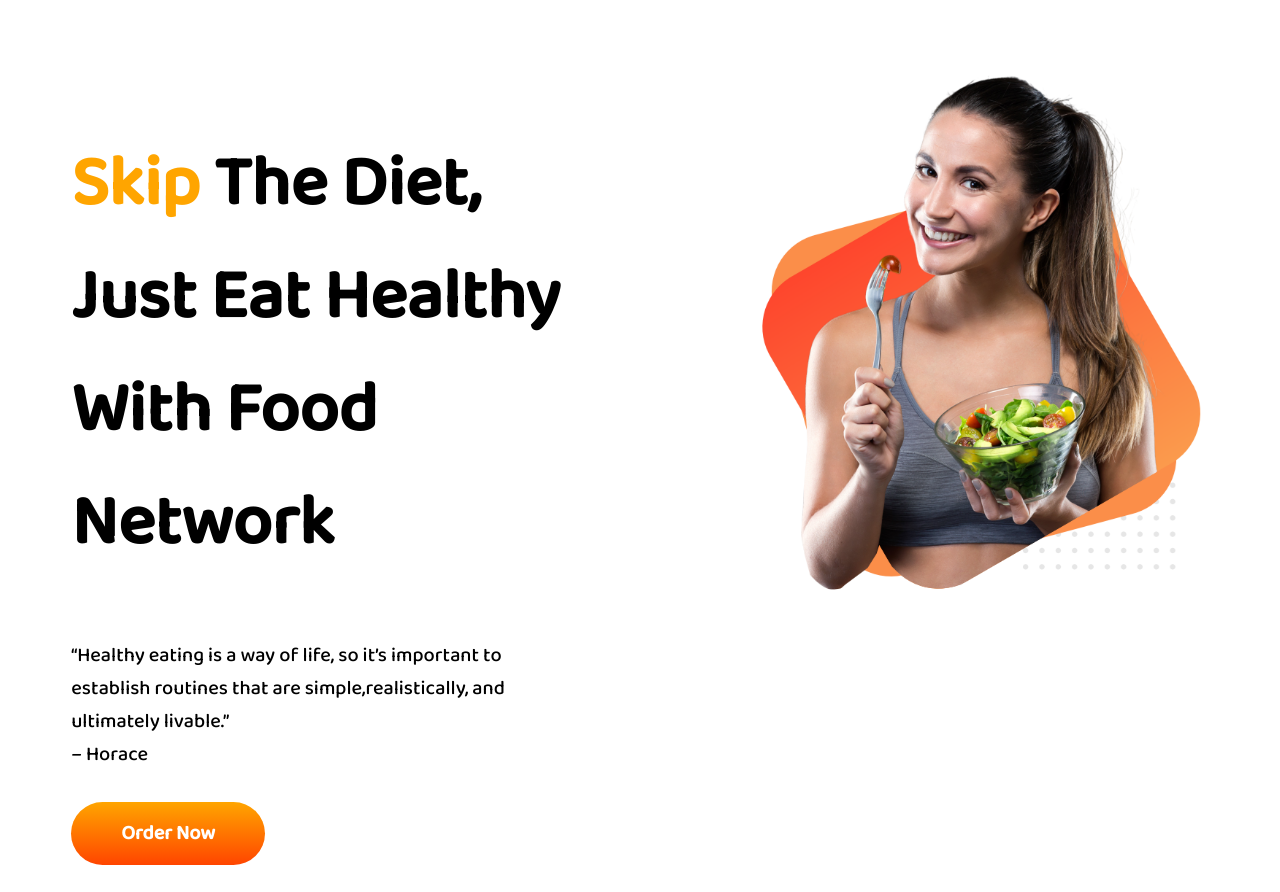
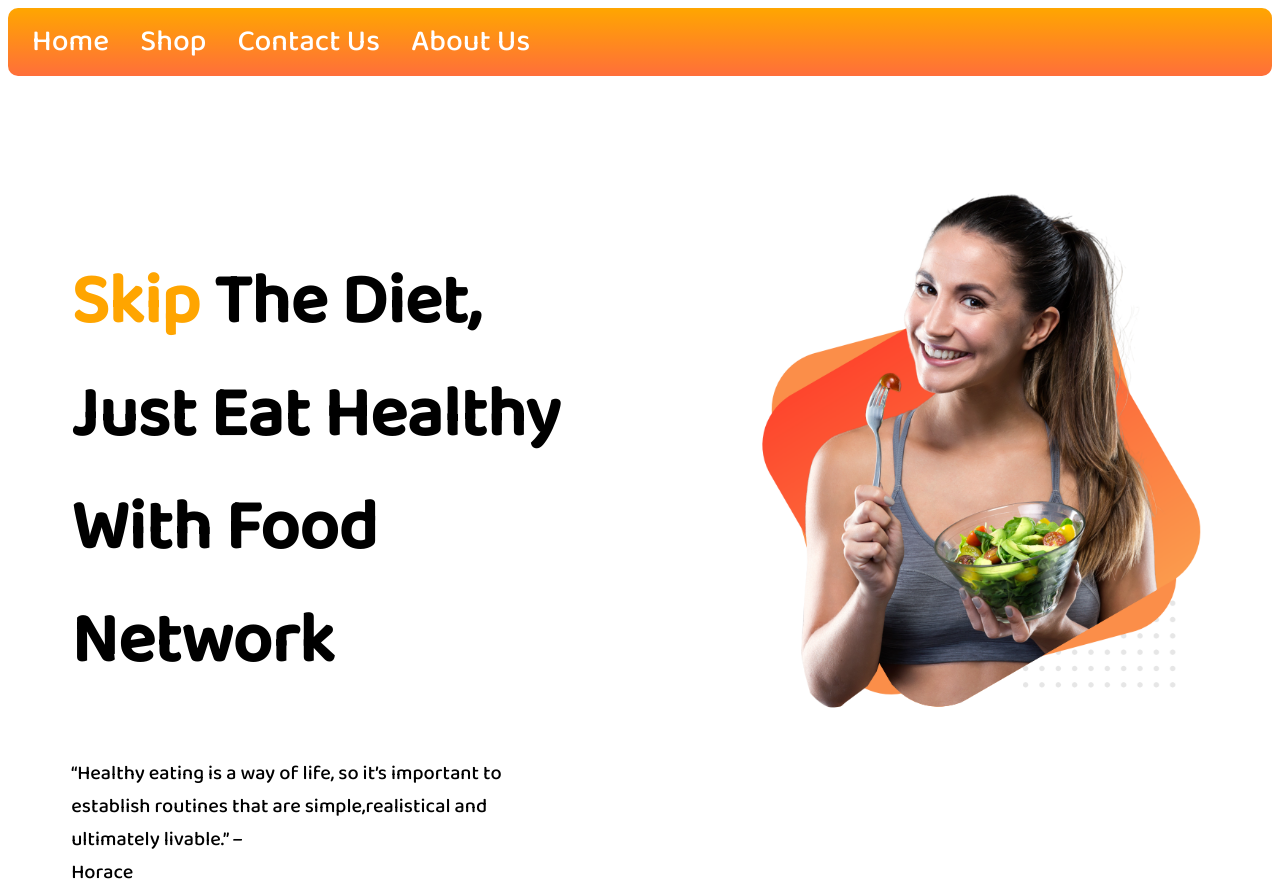
Before and after one commit to ThouhidTushar/food-network-vanilla-css, a plain HTML site: page index.html in a window 1280 px wide. Shown: the top 892 px of the page. Drawn offline with Linux system fonts and the light colour scheme.

Commit message:
Assignment-1-Final

```diff
--- a/index.html
+++ b/index.html
@@ -15,6 +15,18 @@
 
 <body>
 
+    <!-- This is Navbar -->
+
+    <section class="topbar">
+        <div class="navbar">
+            <a class="active" href="#home">Home</a>
+            <a href="#news">Shop</a>
+            <a href="#contact">Contact Us</a>
+            <a href="#about">About Us</a>
+        </div>
+    </section>
+
+
     <!-- This is Section 01 -->
 
     <section class="top">
@@ -27,21 +39,17 @@
             </h1>
 
             <p>“Healthy eating is a way of life, so it’s important to establish routines that are
-                simple,realistically, and
-                ultimately livable.”<br> – Horace</p> <br>
+                simple,realistical and
+                ultimately livable.” – <br> Horace </p> <br>
 
             <a class="btn" target="_blank" href="https://www.youtube.com/">Order Now</a>
 
         </div>
 
-        <!-- this is image -->
-
         <div class="half-width">
             <img src="images/female/Image 001.png" alt="">
 
         </div>
-
-
     </section>
 
 
@@ -51,23 +59,19 @@
 
     <section class="middle">
 
-        <!-- this is image -->
-
         <div class="half-width">
             <img src="images/female/2.png" alt="">
         </div>
 
-
         <div class="half-width">
 
-            <h1> About Me</h1>
+            <h1> About Us</h1>
             <p>I love to cook, but I haven’t always. In fact, for most of my early adult life,
                 cooking dinner usually meant microwaving a frozen dinner or adding boiling water to something that
                 came from a box. It wasn’t until I got married that I started eating real food because I married a
                 guy who cooks.</p> <br>
 
-
-            <a class="btn" target="_blank" href="https://www.youtube.com/">Contact Me</a>
+            <a class="btn" target="_blank" href="https://www.youtube.com/">Contact Now</a>
         </div>
 
     </section>
@@ -75,12 +79,15 @@
     <!-- This is Section 3 -->
 
     <div class="bottom">
+
         <h2>My Recipies</h2>
+
         <p id="bottom">Here are some of my Recipies that you would like. <br>
             These are mouthwatering foods, dont forget to try these before you leave for your country!!</p>
 
     </div>
 
+    <!-- This is section 4 -->
 
     <section id="three-card">
 
@@ -125,6 +132,9 @@
 
         </div>
 
+        <!-- This is footer  -->
+
+
     </section>
 
     <section class="footer">
@@ -132,7 +142,7 @@
             <footer>
                 <br>
                 <div class="footer-content">
-                    <h3>Food Network</h3>
+                    <h3> <span>Food</span> Network</h3>
                     <p>Eat healthy to live healthy.Live healthy to live happy.</p>
                     <br>
                 </div>
--- a/style.css
+++ b/style.css
@@ -1,6 +1,22 @@
 section{
     display: flex;
     margin-bottom: 50px;
+}
+
+.topbar{
+    background-image: linear-gradient(rgb(255, 166, 0), rgba(255, 68, 0, 0.774));
+    padding: 10px;
+    border-radius: 10px;
+    text-align: center;
+}
+
+.navbar a {
+
+  color: white;
+  padding: 7px 14px;
+  text-decoration: none;
+  font-size: 30px;
+  text-align: right;
 }
 
 h1{
@@ -14,6 +30,7 @@ font-size: 45px;
 h3{
     font-size: 30px;
 }
+
 p{
 
     color: black;
@@ -25,7 +42,7 @@ body{
 
 }
 
-.half-width{
+.half-width {
 width: 50%;
 margin:5%;
 justify-content: space-between;
@@ -100,7 +117,6 @@ text-align: center;
 
 }
 
-
 #three-card{
 
     display: flex;
@@ -112,7 +128,7 @@ text-align: center;
 
 .card-text{
     font-size: 35px;
-font-weight: bold;
+    font-weight: bold;
 }
 
 
@@ -131,3 +147,8 @@ font-weight: bold;
 
     font-size: 20px;
 }
+
+.footer span
+{
+color: white;
+}
```
